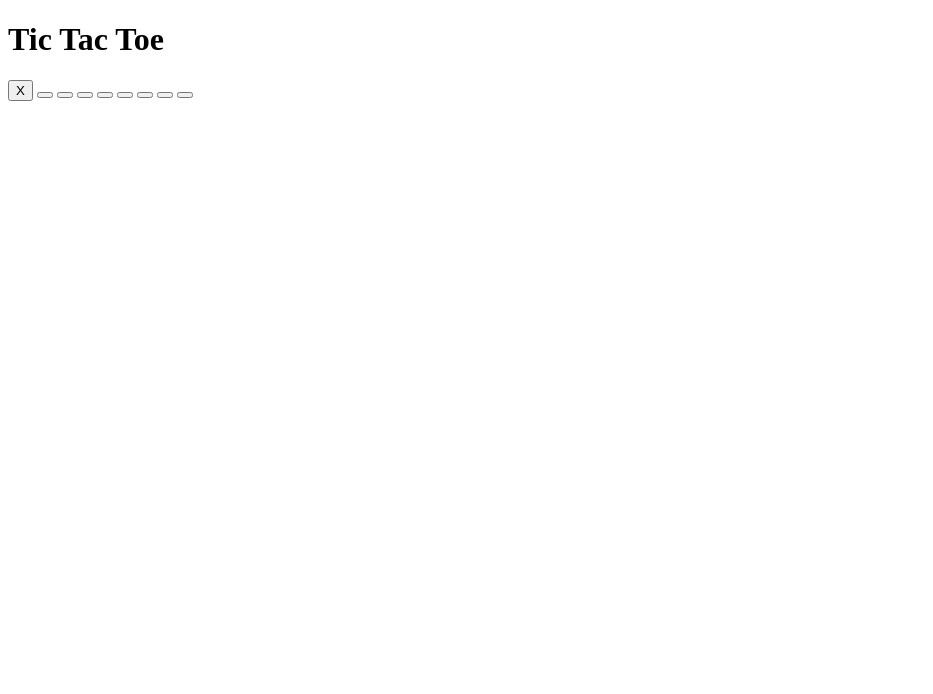
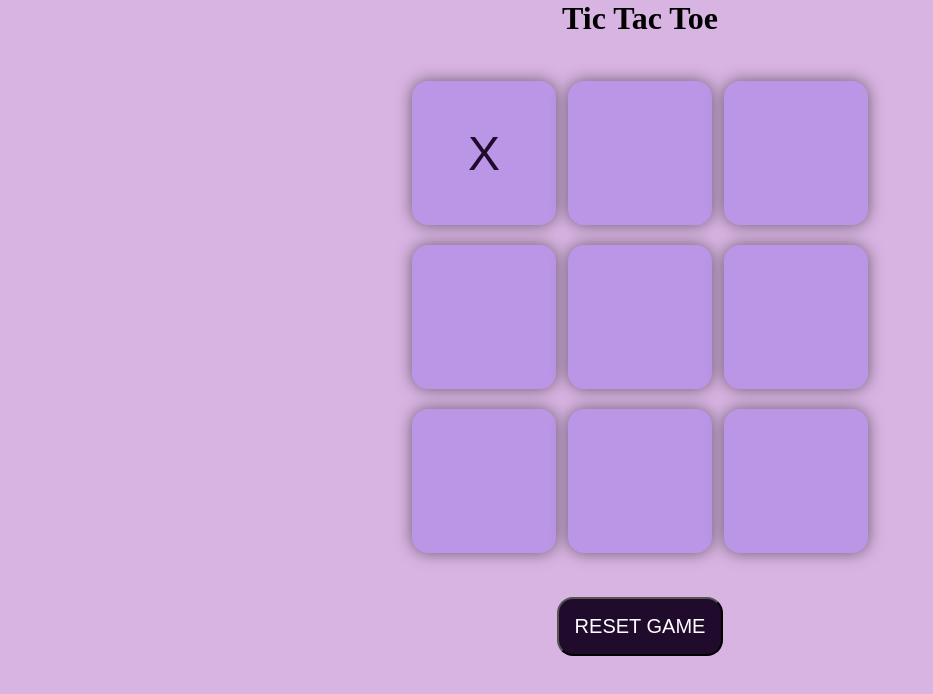
Before and after one commit to Deepti-mayee/Tic-tac-toe, a plain HTML site: page index.html in a window 1280 px wide. Shown: the whole page, without its empty margins (0-933 px from the left). Drawn offline with Linux system fonts and the light colour scheme.

Commit message:
basic styling added

```diff
--- a/index.html
+++ b/index.html
@@ -4,6 +4,7 @@
     <meta charset="UTF-8">
     <meta name="viewport" content="width=device-width, initial-scale=1.0">
     <title>Tic-Tac-Toe 2.0</title>
+    <link rel="stylesheet" href="style.css">
 </head>
 <body>
      <main>
@@ -21,6 +22,7 @@
                 <button class="box"></button>
             </div>
         </div>
+        <button id="reset">RESET GAME</button>
      </main>
 </body>
 </html>
--- a/style.css
+++ b/style.css
@@ -0,0 +1,46 @@
+*{
+    margin: 0;
+    padding: 0;
+}
+
+body{
+    background-color: #d8b4e2;
+    text-align: center;
+}
+
+.container{
+    height: 70vh;
+    display: flex;
+    flex-wrap: wrap;
+    justify-content: center;
+    align-items: center;
+}
+
+.game{
+    height: 60vmin;
+    width: 60vmin;;
+    display: flex;
+    flex-wrap: wrap;
+    justify-content: center;
+    align-items: center;
+    gap: 1.5vmin;
+}
+
+.box{
+    height: 18vmin;
+    width: 18vmin;
+    background-color: #bc96e6;
+    border-radius: 1rem;
+    border: none;
+    box-shadow: 0 0 1rem rgba(0,0,0,0.5);
+    font-size: 6vmin;
+    color: #210b2c;
+}
+
+#reset{
+    padding: 1rem;
+    font-size: 1.25rem;
+    background-color: #210b2c;
+    color: white;
+    border-radius: 1rem;
+}
```
